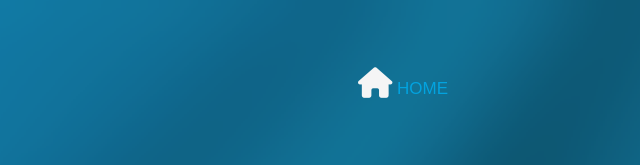
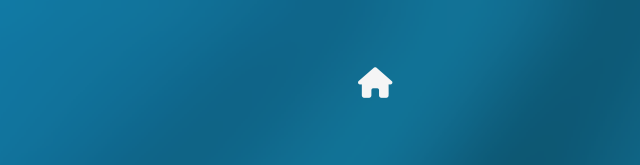
Before and after one commit to jgalber/archery-academy-project, a plain HTML site: page services.html in a window 1280 px wide. Shown: the top 165 px of the page, 602-1242 px from the left. Drawn offline with Linux system fonts and the light colour scheme.

Commit message:
Update services.css
Color switched to transparent

```diff
--- a/styles/services.css
+++ b/styles/services.css
@@ -35,7 +35,7 @@
   }
 
   #home {
-    color: #03a3df;
+    color: transparent;
     text-transform: uppercase;
     text-decoration: none;
     transition-property: all;
```
